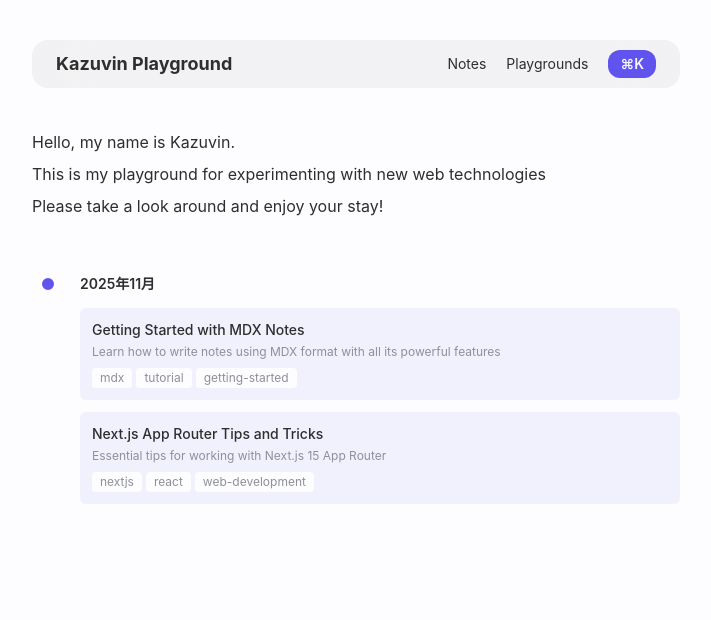
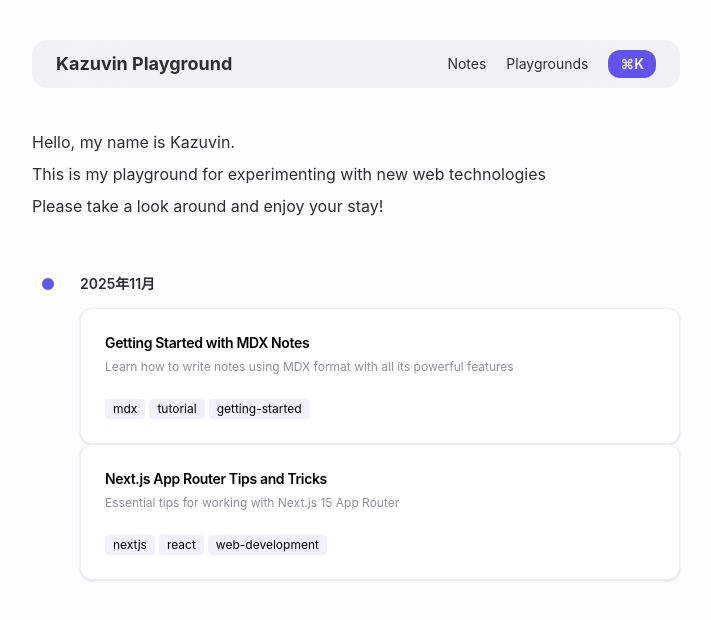
Before and after one commit to kazuvin/kazuvin-playground, a Next.js app: page / in a window 1280 px wide. Shown: the top 620 px of the page, without its empty margins (284-995 px from the left). Built offline with nearby package versions, Linux system fonts and the light colour scheme.

Commit message:
fix: timeline card

```diff
--- a/app/page.tsx
+++ b/app/page.tsx
@@ -10,6 +10,13 @@ import {
   TimelineSeparator,
   TimelineBody,
 } from "@/app/components/ui";
+import {
+  Card,
+  CardHeader,
+  CardTitle,
+  CardDescription,
+  CardContent,
+} from "@/app/components/ui/card";
 import notesIndex from "@/public/notes-index.json";
 import Link from "next/link";
 
@@ -77,27 +84,29 @@ export default function Home() {
                 <TimelineBody>
                   <div className="space-y-3">
                     {monthNotes.map((note) => (
-                      <Link
-                        key={note.url}
-                        href={note.url}
-                        className="block bg-muted rounded-md p-3 hover:bg-muted/80 transition-colors"
-                      >
-                        <h3 className="font-medium text-sm mb-1">
+                      <Link key={note.url} href={note.url}>
+                        <Card className="transition-colors hover:bg-accent">
+                          <CardHeader>
+                            <CardTitle className="text-sm">
                               {note.metadata.title}
-                        </h3>
-                        <p className="text-muted-foreground text-xs mb-2">
+                            </CardTitle>
+                            <CardDescription className="text-xs">
                               {note.metadata.description}
-                        </p>
+                            </CardDescription>
+                          </CardHeader>
+                          <CardContent>
                             <div className="flex flex-wrap gap-1">
                               {note.metadata.tags.map((tag) => (
                                 <span
                                   key={tag}
-                              className="bg-background text-muted-foreground px-2 py-0.5 rounded text-xs"
+                                  className="bg-secondary text-secondary-foreground px-2 py-0.5 rounded text-xs"
                                 >
                                   {tag}
                                 </span>
                               ))}
                             </div>
+                          </CardContent>
+                        </Card>
                       </Link>
                     ))}
                   </div>
```
Lines whose indentation alone changed are shown as unchanged.
